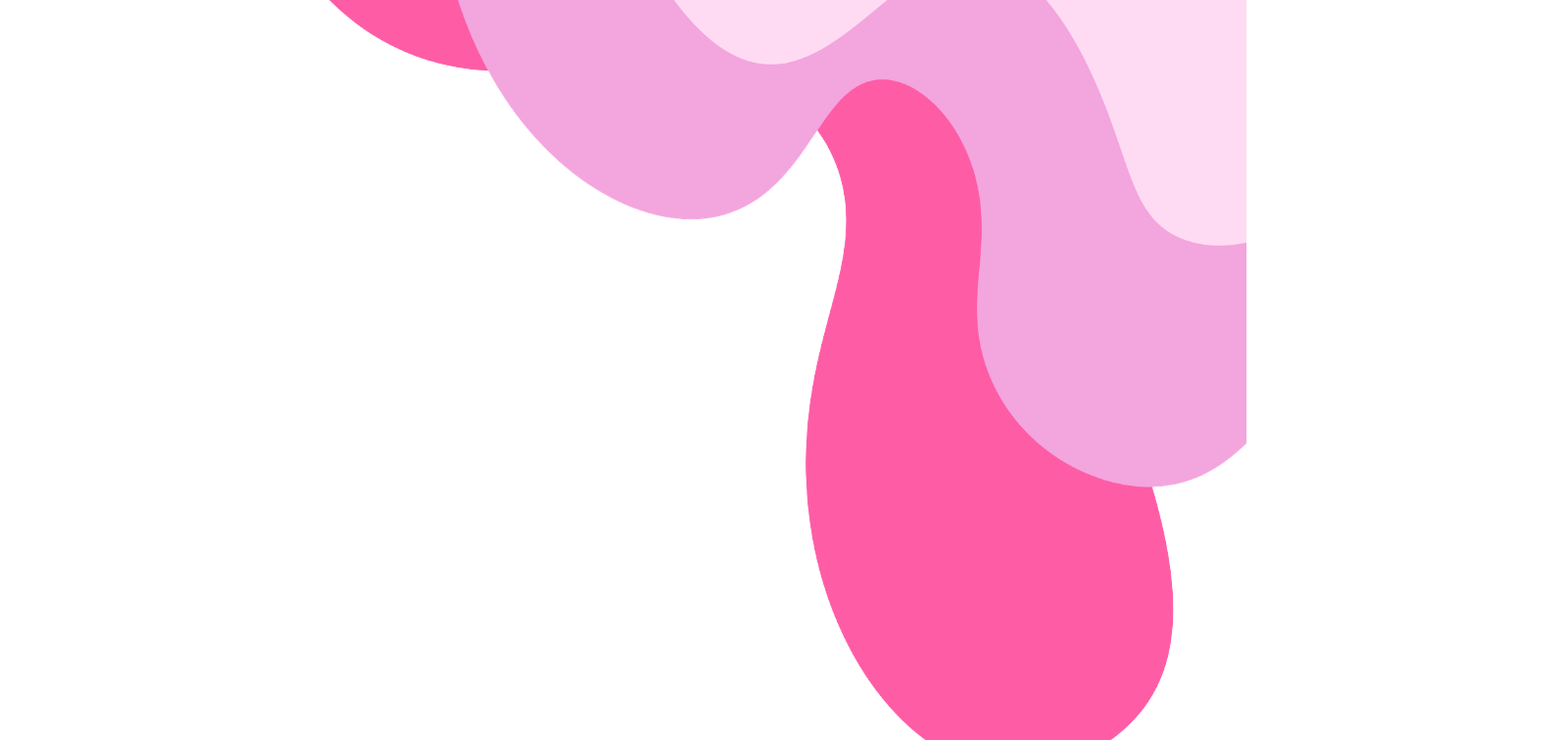
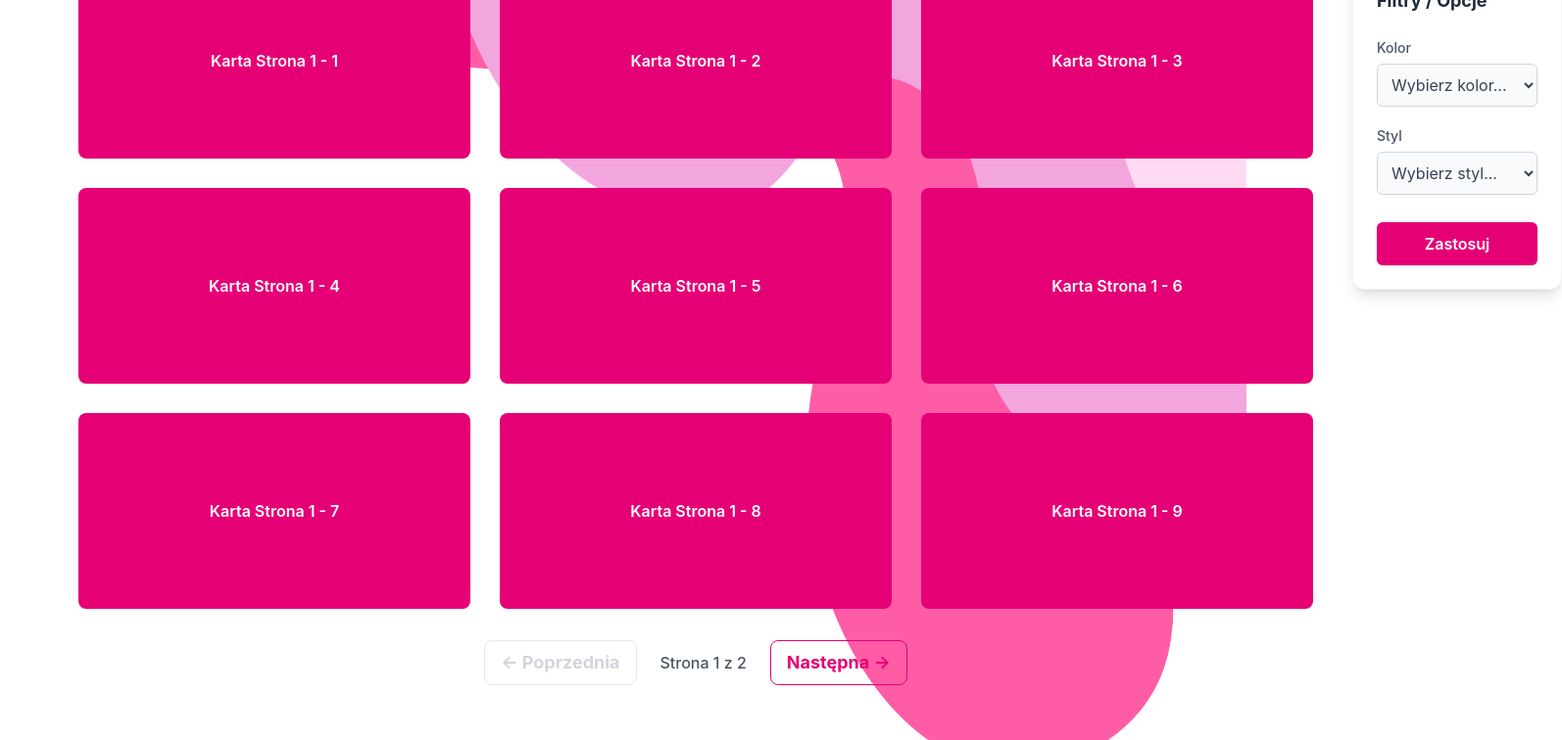
Before and after one commit to DZIKU77/Juulanails_1, a React (Vite) app: page / in a window 1280 px wide. Shown: the part 1260-2016 px from the top of the page at 98% size, 1594 px wide, since content can reach past the window. Built offline with nearby package versions, Linux system fonts and the light colour scheme; a web font is replaced by a local one.

Commit message:
Galeria zrobiona

```diff
--- a/src/Gallery.jsx
+++ b/src/Gallery.jsx
@@ -1,25 +1,105 @@
+import { useState } from "react";
 import gallery1 from "./assets/hero3.png";
 
 function Gallery() {
-    return(
-        <section id="gallery">
-            <img src={gallery1} alt="" className="absolute right-2 top-242" />
-            <div>
-                <div></div>
-                <div></div>
-                <div></div>
-                <div></div>
-                <div></div>
-                <div></div>
-                <div></div>
-                <div></div>
-                <div></div>
-                <div></div>
-                <div></div>
-                <div></div>
+    const [currentPage, setCurrentPage] = useState(1);
+
+    const page1Cards = Array.from({ length: 9 }, (_, i) => `Karta Strona 1 - ${i + 1}`);
+    const page2Cards = Array.from({ length: 9 }, (_, i) => `Karta Strona 2 - ${i + 1}`);
+
+    const nextPage = () => setCurrentPage(2);
+    const prevPage = () => setCurrentPage(1);
+
+    return (
+        <section id="gallery" className="relative">
+            <img src={gallery1} alt="" className="absolute right-2 -top-34 -z-50" />
+
+            <div className="flex flex-row items-start gap-10">
+
+                <div className="flex flex-col items-center">
+
+                    {currentPage === 1 && (
+                        <div className="grid grid-cols-[repeat(3,25rem)] grid-rows-[repeat(3,12.5rem)] gap-x-[30px] gap-y-[30px] pl-20 pt-30">
+                            {page1Cards.map((card, index) => (
+                                <div key={index} className="w-100 h-50 bg-pink-600 rounded-lg flex items-center justify-center text-white font-semibold">
+                                    {card}
+                                </div>
+                            ))}
+                        </div>
+                    )}
+
+                    {currentPage === 2 && (
+                        <div className="grid grid-cols-[repeat(3,25rem)] grid-rows-[repeat(3,12.5rem)] gap-x-[30px] gap-y-[30px] pl-20 pt-40">
+                            {page2Cards.map((card, index) => (
+                                <div key={index} className="w-100 h-50 bg-purple-600 rounded-lg flex items-center justify-center text-white font-semibold">
+                                    {card}
+                                </div>
+                            ))}
+                        </div>
+                    )}
+
+                    <div className="flex items-center gap-6 mt-8 pl-20">
+                        <button
+                            onClick={prevPage}
+                            disabled={currentPage === 1}
+                            className={`px-4 py-2 rounded-lg border text-lg font-bold transition-all ${
+                                currentPage === 1
+                                ? "border-gray-200 text-gray-300 cursor-not-allowed"
+                                : "border-pink-600 text-pink-600 hover:bg-pink-50"
+                            }`}
+                        >
+                            ← Poprzednia
+                        </button>
+
+                        <span className="text-gray-600 font-medium">
+                            Strona {currentPage} z 2
+                        </span>
+
+                        <button
+                            onClick={nextPage}
+                            disabled={currentPage === 2}
+                            className={`px-4 py-2 rounded-lg border text-lg font-bold transition-all ${
+                                currentPage === 2
+                                ? "border-gray-200 text-gray-300 cursor-not-allowed"
+                                : "border-pink-600 text-pink-600 hover:bg-pink-50"
+                            }`}
+                        >
+                            Następna →
+                        </button>
+                    </div>
+                </div>
+
+                <div className="flex flex-col gap-5 w-80 bg-white p-6 rounded-xl shadow-lg border border-gray-100 mt-30">
+                    <h3 className="text-lg font-bold text-gray-800 mb-1">Filtry / Opcje</h3>
+
+                    <div className="flex flex-col gap-1.5">
+                        <label className="text-sm font-medium text-gray-600">Kolor</label>
+                        <select className="border border-gray-300 rounded-md p-2.5 bg-gray-50 focus:outline-none focus:ring-2 focus:ring-pink-500 text-gray-700">
+                            <option value="">Wybierz kolor...</option>
+                            <option value="pink">Różowy</option>
+                            <option value="purple">Fioletowy</option>
+                            <option value="blue">Niebieski</option>
+                        </select>
+                    </div>
+
+                    <div className="flex flex-col gap-1.5">
+                        <label className="text-sm font-medium text-gray-600">Styl</label>
+                        <select className="border border-gray-300 rounded-md p-2.5 bg-gray-50 focus:outline-none focus:ring-2 focus:ring-pink-500 text-gray-700">
+                            <option value="">Wybierz styl...</option>
+                            <option value="modern">Nowoczesny</option>
+                            <option value="classic">Klasyczny</option>
+                            <option value="minimalist">Minimalistyczny</option>
+                        </select>
+                    </div>
+
+                    <button className="mt-2 bg-pink-600 text-white py-2.5 rounded-md font-semibold hover:bg-pink-700 transition-colors shadow-sm">
+                        Zastosuj
+                    </button>
+                </div>
+
             </div>
         </section>
     );
 }
 
-export default Gallery
+export default Gallery;
--- a/src/Hero.jsx
+++ b/src/Hero.jsx
@@ -7,7 +7,7 @@ import service from "./assets/hand-holding-heart.png"
 
 function Hero() {
     return(
-        <section className=" pt-30 font-serif flex flex-col" id="home">
+        <section className=" pt-30 font-serif flex flex-col pb-60" id="home">
             <img src={hero_1} alt="" className="absolute right-0 -top-5 opacity-70 -z-10"/>
             <img src={hero_2} alt=""  className="w-1/3 absolute top-0 left-0 opacity-70 -z-10"/>
             <div className="text-center -mb-120">
```
